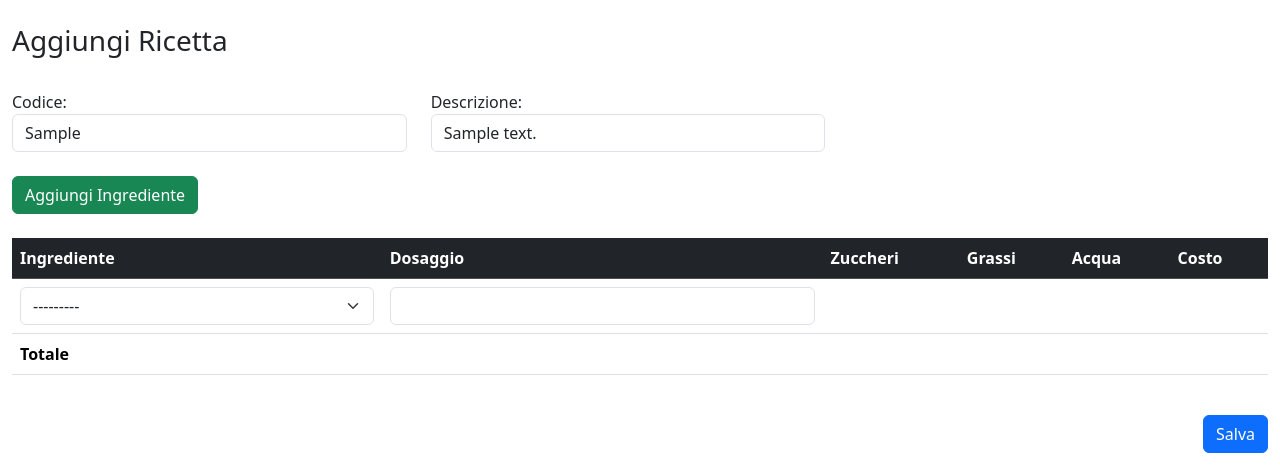
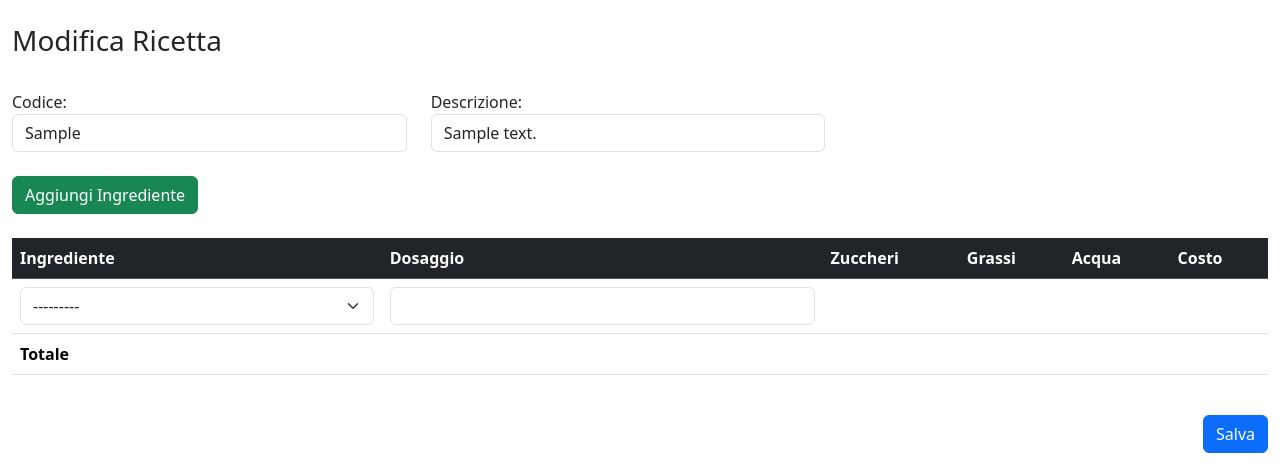
Before and after one commit to treviang/ice-cream-django, a Django app: a page that uses ricette/templates/ricette/aggiungi-ricetta.html in a window 1280 px wide. Shown: the part 56-532 px from the top of the page. Run offline with Django 5.2, Linux system fonts and the light colour scheme; tables that the repository leaves empty hold one stand-in row (values such as "Sample post"); some libraries are stand-ins or nearby versions.

Commit message:
titolo condizionale

```diff
--- a/ricette/templates/ricette/aggiungi-ricetta.html
+++ b/ricette/templates/ricette/aggiungi-ricetta.html
@@ -15,7 +15,11 @@
     {% include 'ricette/header.html' with page="home" %}
     <div class="container-fluid">
         <div class="row mt-4">
-            <h3>Aggiungi Ricetta</h3>
+            {% if '/modifica/' in request.path %}
+                <h3>Modifica Ricetta</h3>
+            {% else %}
+                <h3>Aggiungi Ricetta</h3>
+            {% endif %}
         </div>
 
         <div class="row mt-4">
```
